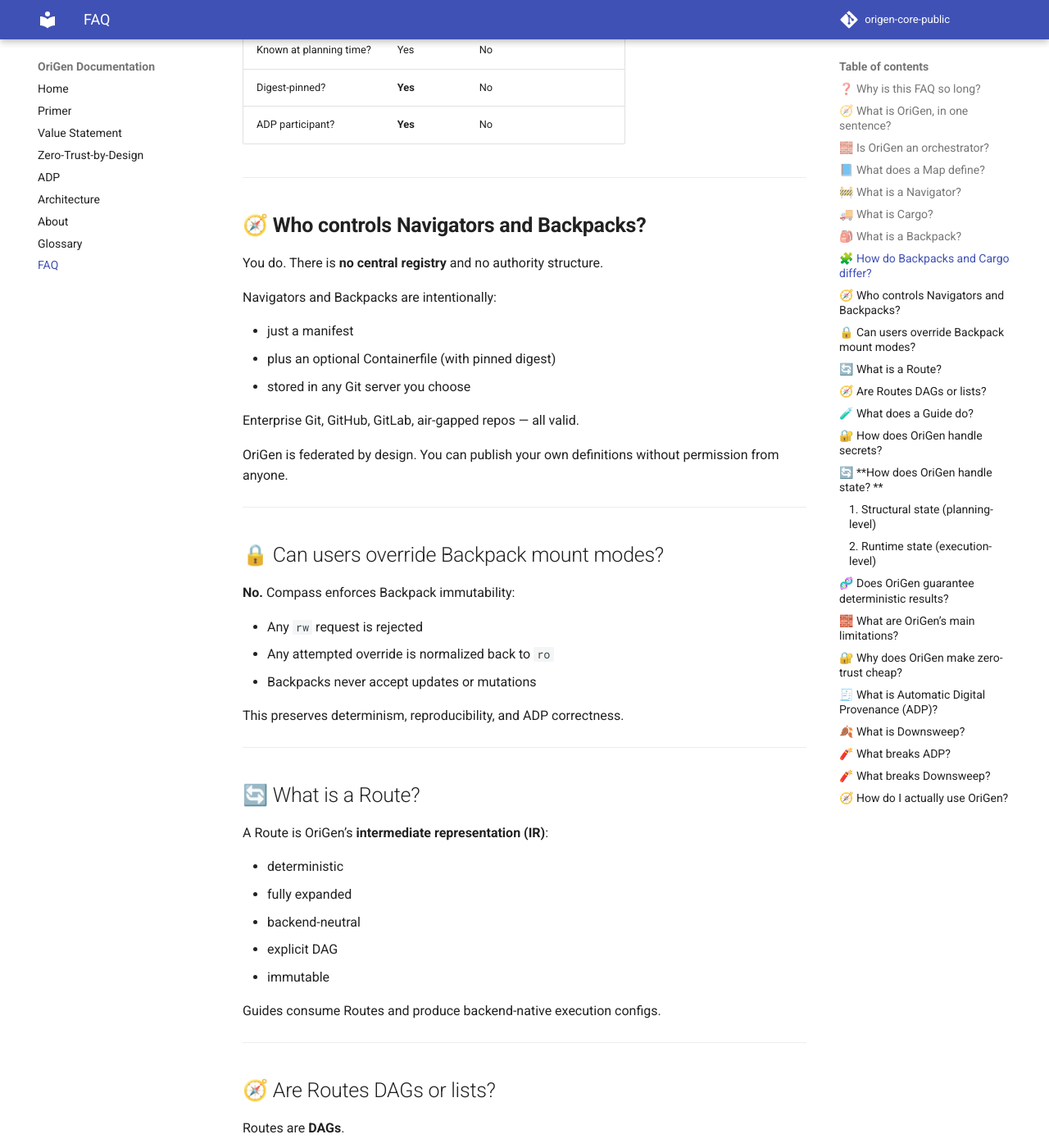
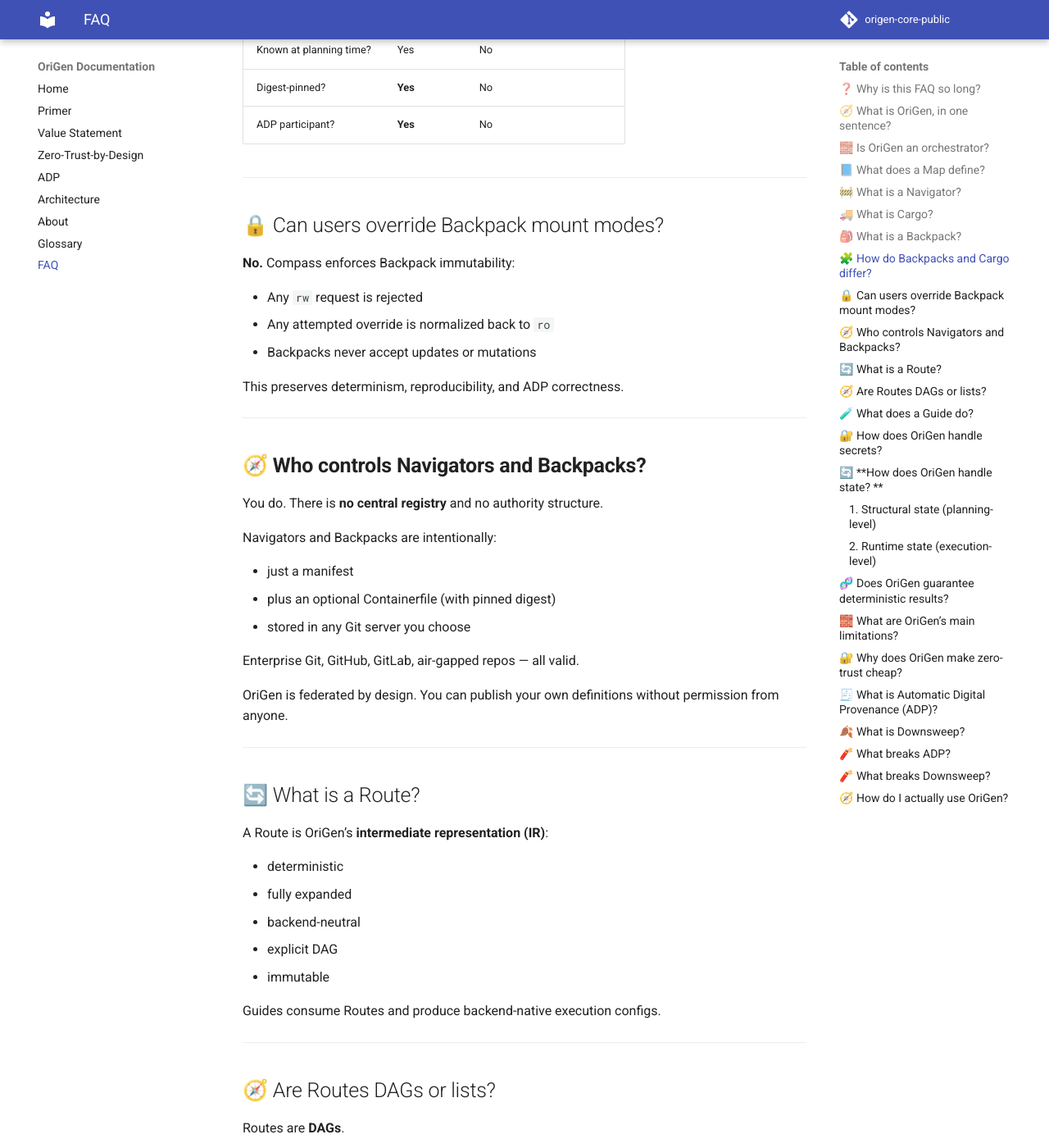
Before and after one commit to origen-hub/origen-core-public, an MkDocs documentation site: the page built from docs/public/pages/faq.md, in a window 1280 px wide and 1400 px high, scrolled down 2993 px. Shown: the whole window at 82% size. Built offline with MkDocs 1.6.1 and Material for MkDocs 9.7.7, drawn with Linux system fonts in a browser that asks for light colours; comment, search, counter and statistics services are not loaded; some of the changed lines change nothing that is shown.

Commit message:
Another faq edit

```diff
--- a/docs/public/pages/faq.md
+++ b/docs/public/pages/faq.md
@@ -118,6 +118,19 @@
 
 ---
 
+## 🔒 Can users override Backpack mount modes?
+
+**No.**
+Compass enforces Backpack immutability:
+
+* Any `rw` request is rejected
+* Any attempted override is normalized back to `ro`
+* Backpacks never accept updates or mutations
+
+This preserves determinism, reproducibility, and ADP correctness.
+
+---
+
 ## 🧭 **Who controls Navigators and Backpacks?**
 
 You do. There is **no central registry** and no authority structure.
@@ -132,19 +145,6 @@
 
 OriGen is federated by design.
 You can publish your own definitions without permission from anyone.
-
----
-
-## 🔒 Can users override Backpack mount modes?
-
-**No.**
-Compass enforces Backpack immutability:
-
-* Any `rw` request is rejected
-* Any attempted override is normalized back to `ro`
-* Backpacks never accept updates or mutations
-
-This preserves determinism, reproducibility, and ADP correctness.
 
 ---
 
```
